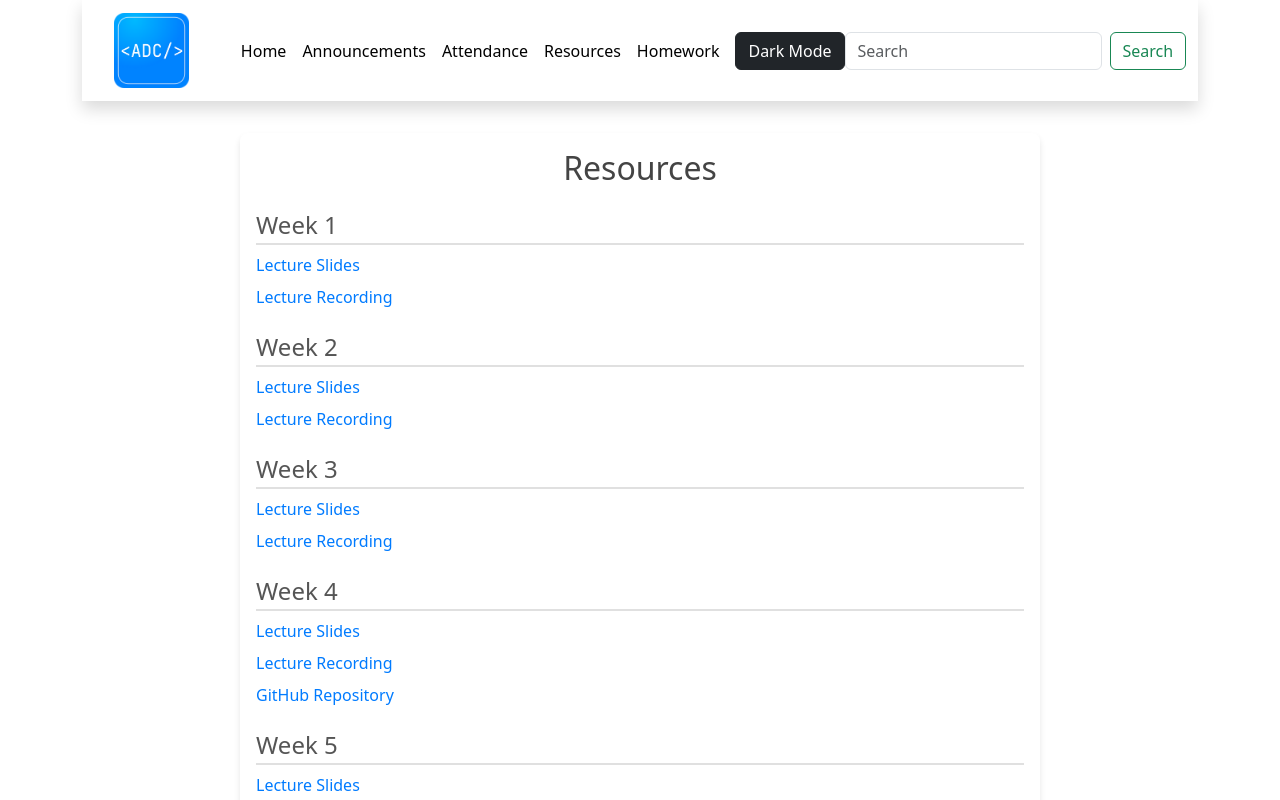
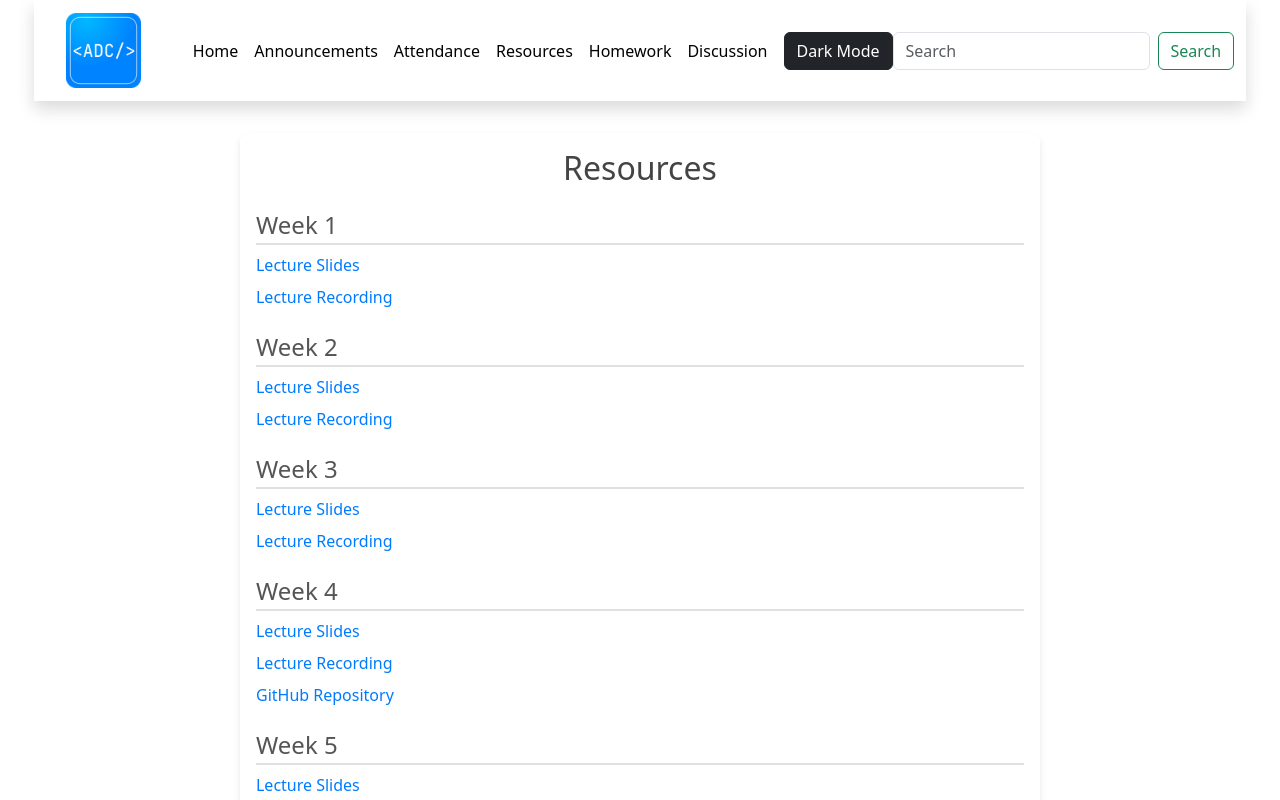
Before and after one commit to laurenlipinski/BootcampPortal, a React (Vite) app: page /resources in a window 1280 px wide. Shown: the top 800 px of the page. Built offline with nearby package versions, Linux system fonts and the light colour scheme.

Commit message:
Update Resources.tsx

```diff
--- a/src/pages/Resources.tsx
+++ b/src/pages/Resources.tsx
@@ -146,6 +146,7 @@ const Resources: React.FC = () => {
           { name: "Attendance", path: "/attendance" },
           { name: "Resources", path: "/resources" },
           { name: "Homework", path: "/homework" },
+          { name: "Discussion", path: "/discussion"}
 
         ]}
         />
```
